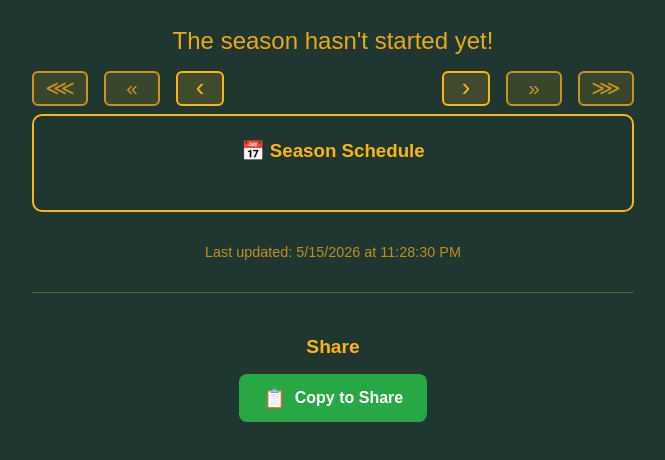
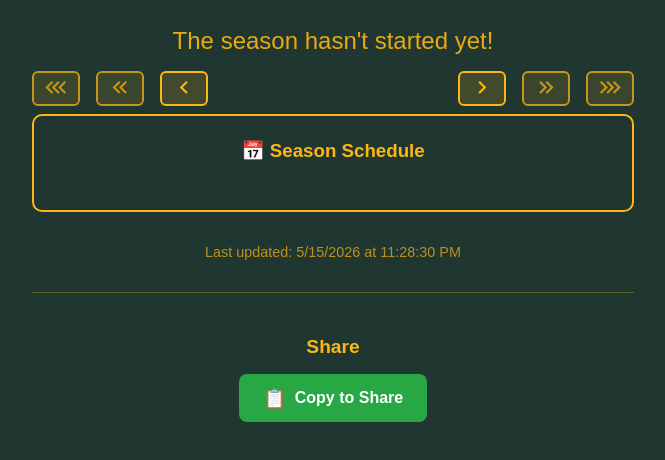
Before and after one commit to rptetzloff/AreThePackersUndefeated, a website built with Vite: page index.html in a window 1280 px wide. Shown: the part 298-758 px from the top of the page, without its empty margins (307-972 px from the left). Built offline with nearby package versions, Linux system fonts and the light colour scheme; no server answers.

Commit message:
Add MDI icons for nav buttons

```diff
--- a/index.html
+++ b/index.html
@@ -3,6 +3,7 @@
 <head>
     <meta charset="UTF-8">
     <meta name="viewport" content="width=device-width, initial-scale=1.0">
+    <link rel="stylesheet" href="https://cdn.jsdelivr.net/npm/@mdi/font@7.4.47/css/materialdesignicons.min.css">
     <link rel="stylesheet" href="styles.css">
 </head>
 <body>
@@ -11,13 +12,13 @@
         <div id="record" class="record"></div>
 
         <div id="season-selector" class="season-selector">
-            <button id="season-first" class="season-nav season-nav-jump" aria-label="Earliest season">&#8920;</button>
-            <button id="season-prev10" class="season-nav season-nav-jump" aria-label="Back 10 years">&#171;</button>
-            <button id="season-prev" class="season-nav" aria-label="Previous season">&#8249;</button>
+            <button id="season-first" class="season-nav season-nav-jump" aria-label="Earliest season"><i class="mdi mdi-chevron-triple-left"></i></button>
+            <button id="season-prev10" class="season-nav season-nav-jump" aria-label="Back 10 years"><i class="mdi mdi-chevron-double-left"></i></button>
+            <button id="season-prev" class="season-nav" aria-label="Previous season"><i class="mdi mdi-chevron-left"></i></button>
             <span id="season-label" class="season-label"></span>
-            <button id="season-next" class="season-nav" aria-label="Next season">&#8250;</button>
-            <button id="season-next10" class="season-nav season-nav-jump" aria-label="Forward 10 years">&#187;</button>
-            <button id="season-last" class="season-nav season-nav-jump" aria-label="Latest season">&#8921;</button>
+            <button id="season-next" class="season-nav" aria-label="Next season"><i class="mdi mdi-chevron-right"></i></button>
+            <button id="season-next10" class="season-nav season-nav-jump" aria-label="Forward 10 years"><i class="mdi mdi-chevron-double-right"></i></button>
+            <button id="season-last" class="season-nav season-nav-jump" aria-label="Latest season"><i class="mdi mdi-chevron-triple-right"></i></button>
         </div>
 
         <div id="schedule" class="schedule-section">
--- a/styles.css
+++ b/styles.css
@@ -204,10 +204,8 @@ h1 {
 }
 
 .season-nav-jump {
-    font-size: 1.3rem;
     opacity: 0.75;
-    white-space: nowrap;
-    width: 3.5rem;
+    width: 3rem;
 }
 
 .season-nav:hover:not(:disabled) {
```
